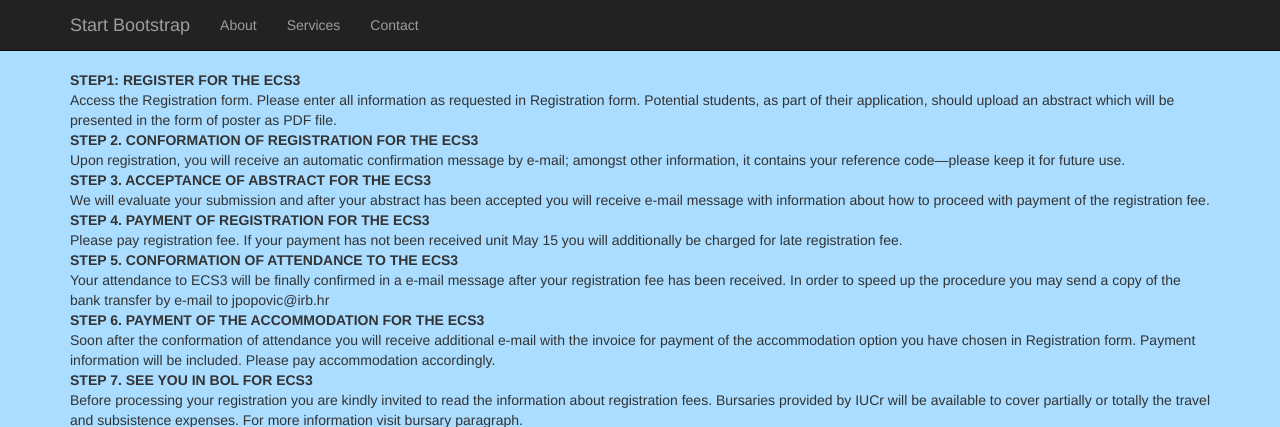
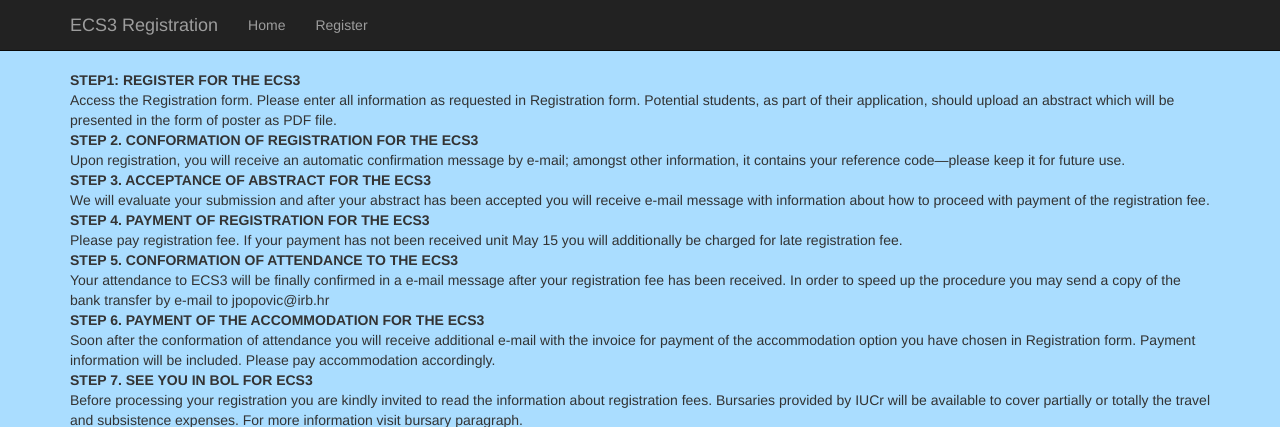
Before and after one commit to zoranstefanic/ecs3, a Django app: page /registration/home/ in a window 1280 px wide. Shown: the top 427 px of the page. Run offline with Django 3.2, Linux system fonts and the light colour scheme; some libraries are stand-ins or nearby versions.

Commit message:
Changed base template for simple navigation.

```diff
--- a/registrations/templates/base.html
+++ b/registrations/templates/base.html
@@ -39,19 +39,16 @@
                     <span class="icon-bar"></span>
                     <span class="icon-bar"></span>
                 </button>
-                <a class="navbar-brand" href="#">Start Bootstrap</a>
+                <a class="navbar-brand" href="#">ECS3 Registration</a>
             </div>
             <!-- Collect the nav links, forms, and other content for toggling -->
             <div class="collapse navbar-collapse" id="bs-example-navbar-collapse-1">
                 <ul class="nav navbar-nav">
                     <li>
-                        <a href="#">About</a>
+                        <a href="{% url 'home' %}">Home</a>
                     </li>
                     <li>
-                        <a href="#">Services</a>
-                    </li>
-                    <li>
-                        <a href="#">Contact</a>
+                        <a href="{% url 'registration_form' %}">Register</a>
                     </li>
                 </ul>
             </div>
```
Also changed, not shown: 1 other file.
